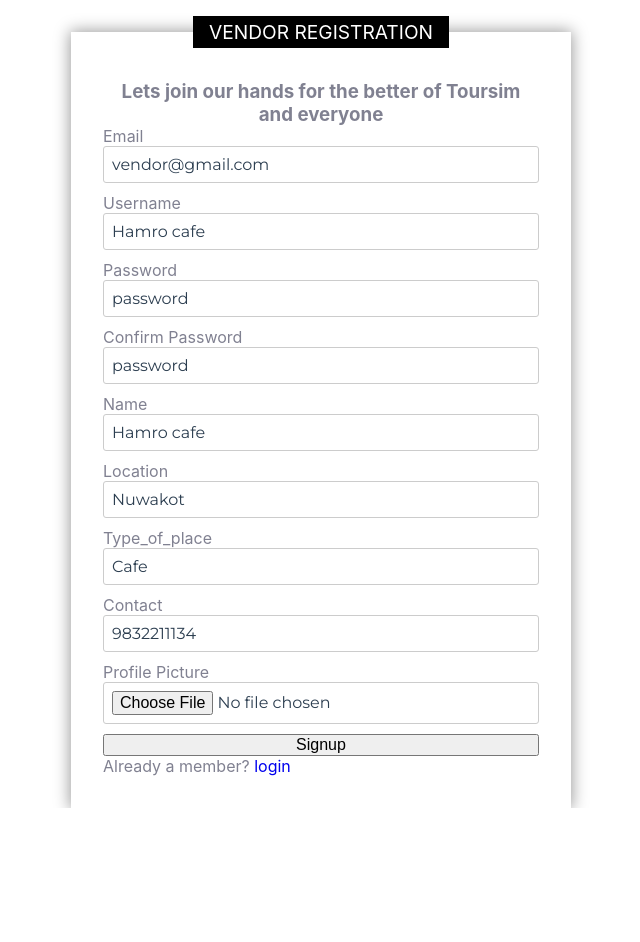
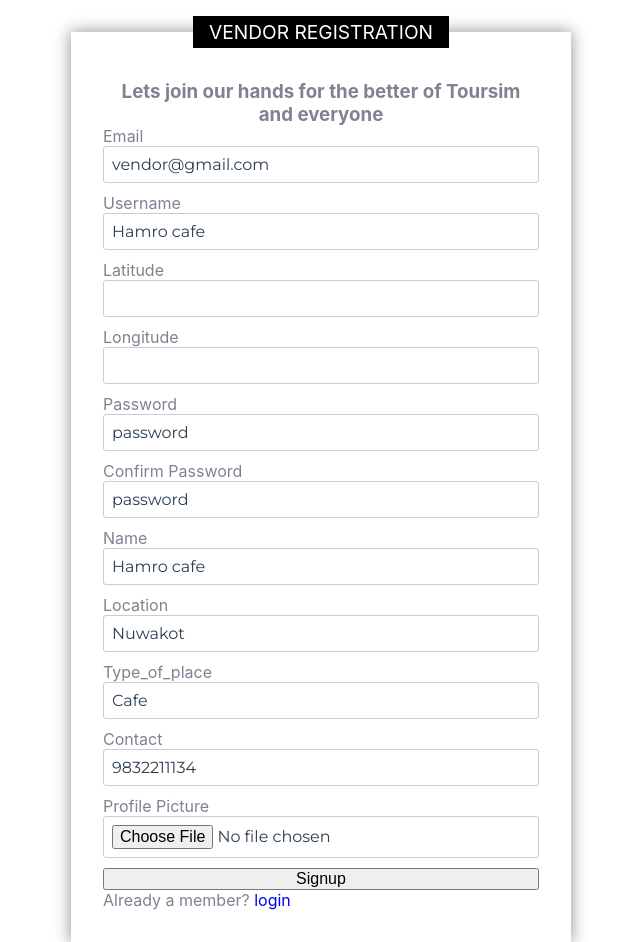
Before and after one commit to mandip1213/Haq-the-Weak, a React (Create React App) app in the folder frontend/: page /vendor-signup in a window 1280 px wide. Shown: the whole page, without its empty margins (319-959 px from the left). Before the commit the page ends 808 px from the top, so only its background shows below. Built offline with nearby package versions, Linux system fonts and the light colour scheme; no server answers.

Commit message:
this is for deadfool

```diff
--- a/frontend/src/App.js
+++ b/frontend/src/App.js
@@ -17,6 +17,7 @@ import Four04 from './compoonents/extras/404';
 // import QRscanner from './compoonents/Vendor/ScanQR';
 import VendorMap from './compoonents/Vendor/VendorMap';
 import VendorSignup from './compoonents/auth/VendorSignup';
+import TempVendorSignup from './compoonents/auth/TempVendorSignup';
 import useFetch from './compoonents/utils/UseFetch';
 import VendorView from './compoonents/Layout/VendorView';
 // import Loading from './compoonents/extras/Loading';
@@ -28,7 +29,7 @@ const App = () => {
   return (<>
     <Router>
       <Routes>
-        <Route path="/vendor-signup" element={<VendorSignup />}> </Route>
+        <Route path="/vendor-signup" element={<TempVendorSignup />}> </Route>
         <Route path="/signup" element={<Signup />}> </Route>
         <Route path="/login" element={<Login />}> </Route>
 
--- /dev/null
+++ b/frontend/src/compoonents/auth/TempVendorSignup.js
@@ -0,0 +1,223 @@
+import React, { useState, useEffect, createRef } from "react";
+import URL from "../../baseurl"
+import "./VendorSignup.css"
+import { Link } from "react-router-dom"
+
+const VendorSignup = () => {
+
+	// const initialState = {
+	// 	'username': "", 'email': "", 'password': "", 'confirm_password': "", 'name': "", 'location': "", 'latitude': "",
+	// 	'longitude': "", 'image': "", 'type_of_place': "", 'contact': ""
+	// }
+	const initialState = {
+		'username': "Hamro cafe", 'email': "vendor@gmail.com",
+		'password': "password",
+		'confirm_password': "password", 'name': "Hamro cafe", 'location': "Nuwakot", 'latitude': "",
+		'longitude': "", 'image': "", 'type_of_place': "Cafe", 'contact': 98_322_111_34
+	}
+	const [vendorSignup, setVendorSignup] = useState(initialState);
+
+	const [error, setError] = useState()
+	const profile_picture = createRef()
+
+	useEffect(() => {
+
+		document.title = "Trip Bee | Vendor Signup"
+
+	}, [])
+
+	const { username, email, password, confirm_password, name, location, latitude, longitude, image, type_of_place, contact } = vendorSignup;
+	const handleChange = ({ target: { name, value } }) => {
+		if (error) setError("");
+		console.log(name, " : ", value);
+		setVendorSignup({ ...vendorSignup, [name]: value })
+	}
+	const signup = (_vendorDetails) => (e) => {
+		e.preventDefault();
+		console.log("signup");
+		const { username, email, password, confirm_password, name, location, latitude, longitude, image, type_of_place, contact } = _vendorDetails;
+
+		const fieldsArray = ['username', 'email', 'password', 'confirm_password', 'name', 'location', 'type_of_place', 'contact', 'latitude', 'longitude']
+		for (let i = 0; i < fieldsArray.length; i++) {
+
+			if (!(_vendorDetails[fieldsArray[i]])) {
+				setError(`${fieldsArray[i]} cannot be empty`)
+				console.log("error ", fieldsArray[i]);
+				return;
+			}
+		}
+
+
+		if (password !== confirm_password) {
+			setError("Password donot match")
+			return
+		}
+
+		if (password.length < 6) {
+			setError("passowrd must be 6 characters long");
+			return;
+		}
+
+		if (!(/^(([^<>()[\]\\.,;:\s@"]+(\.[^<>()[\]\\.,;:\s@"]+)*)|(".+"))@((\[[0-9]{1,3}\.[0-9]{1,3}\.[0-9]{1,3}\.[0-9]{1,3}\])|(([a-zA-Z\-0-9]+\.)+[a-zA-Z]{2,}))$/).test(email.toLowerCase())) {
+			console.log("iinvalid mail")
+			setError("Please enter valid mail")
+			return
+		}
+
+		if (name.length < 3) {
+			setError("Firstname must be 3 characters long.");
+			return;
+		}
+
+
+		const formdata = new FormData()
+
+
+		formdata.append("username", username)
+		formdata.append("email", email)
+		formdata.append("password", password)
+		formdata.append("confirm_password", confirm_password)
+		formdata.append("name", name)
+		formdata.append("latitude", latitude)
+		formdata.append("longitude", longitude)
+		formdata.append("location", location)
+		formdata.append("type_of_place", type_of_place)
+		formdata.append("contact", contact)
+
+		if (profile_picture.current.files[0])
+			formdata.append("image", profile_picture.current.files[0]);
+
+		fetch(`${URL}/api/vendor/`, {
+			method: "post",
+			body: formdata,
+		}).then(res => res.json())
+			.then(res => {
+				console.log(res)
+			})
+			.catch(error => {
+				console.log("error   ", error)
+				setError("An error occured")
+			})
+
+		{		// if (window.navigator.geolocation) {
+			// Geolocation available
+			// window.navigator.geolocation.getCurrentPosition(({ coords: { latitude, longitude } }) => {
+			// 	console.log(latitude, longitude)
+			// 	if (!latitude || !longitude)
+			// 		return;
+			// 	formdata.append("latitude", latitude)
+			// 	formdata.append("longitude", longitude)
+			// 	fetch(`${URL}/api/vendor/`, {
+			// 		method: "post",
+			// 		body: formdata,
+			// 	}).then(res => res.json())
+			// 		.then(res => {
+			// 			console.log(res)
+			// 		})
+			// 		.catch(error => {
+			// 			console.log("error   ", error)
+			// 			setError("An error occured")
+			// 		})
+
+			// }, (error) => {
+			// 	console.log("geolocation error", error)
+			// 	if (error.code === 1 && error.message.includes("denied"))
+			// 		alert("Please allow access to location")
+			// 	setError("Allow acces to location for signup. ")
+			// });}
+
+			// } else {
+			// 	setError("There is no gps available in your device. Try again with another device.")
+
+			// }
+
+		}
+	}
+	return (
+		<form action="" onSubmit={signup(vendorSignup)} className="vendor-signup">
+			<fieldset>
+				<legend >Vendor Registration</legend>
+				<h3 className="vendor__signupo-text">Lets join our hands for the better of Toursim and everyone </h3>
+				<div className="input-container">
+					{error && <div className="error">{error}</div>}
+					<label htmlFor="email" className="label">Email</label>
+					<input type="text" className="input"
+						name="email"
+						id="email"
+						value={email}
+						onChange={handleChange} />
+				</div>
+
+				<div className="input-container">
+					<label htmlFor="username" className="label">Username</label>
+					<input type="text" className="input" value={username} id="username" name="username" onChange={handleChange} />
+				</div>
+
+				<div className="input-container">
+					<label htmlFor="latitude" className="label">latitude</label>
+					<input type="text" className="input" value={latitude} id="latitude" name="latitude" onChange={handleChange} />
+				</div>
+
+				<div className="input-container">
+					<label htmlFor="longitude" className="label">longitude</label>
+					<input type="text" className="input" value={longitude} id="longitude" name="longitude" onChange={handleChange} />
+				</div>
+
+				<div className="input-container">
+					<label htmlFor="password" className="label">Password</label>
+					<input type="text" className="input" value={password} id="password" name="password" onChange={handleChange} />
+				</div >
+
+
+				<div className="input-container">
+					<label htmlFor="confirm_password" className="label">Confirm Password</label>
+					<input type="text" className="input" value={confirm_password} id="confirm_password" name="confirm_password" onChange={handleChange} />
+				</div >
+
+
+				<div className="input-container">
+					<label htmlFor="name" className="label">name</label>
+					<input type="text" className="input" value={name} id="name" name="name"
+						onChange={handleChange} />
+				</div>
+
+
+				<div className="input-container">
+					<label htmlFor="location" className="label">location</label>
+					<input type="text" className="input" value={location} id="location" name="location"
+						onChange={handleChange} />
+				</div >
+
+
+				<div className="input-container">
+					<label htmlFor="type_of_place" className="label">type_of_place</label>
+					<input type="text" className="input" value={type_of_place} id="type_of_place" name="type_of_place"
+						onChange={handleChange} />
+				</div >
+
+				<div className="input-container">
+					<label htmlFor="contact" className="label">contact</label>
+					<input type="tel" className="input" name="contact" id="contact"
+						maxLength="10"
+						pattern="[0-9]{3}[0-9]{3}[0-9]{4}"
+						value={contact}
+						// required
+						onChange={handleChange} />
+				</div>
+
+
+
+				<div className="input-container">
+					<label htmlFor="profile_picture">profile picture</label>
+					<input type="file" id="profile_picture" name="profile_picture" ref={profile_picture} />
+				</div>
+
+				<button>Signup</button>
+
+				<div className="naming-is-hard">Already a member? <Link to="/login">login</Link></div>
+			</fieldset>
+		</form>
+	)
+};
+
+export default VendorSignup;
```
